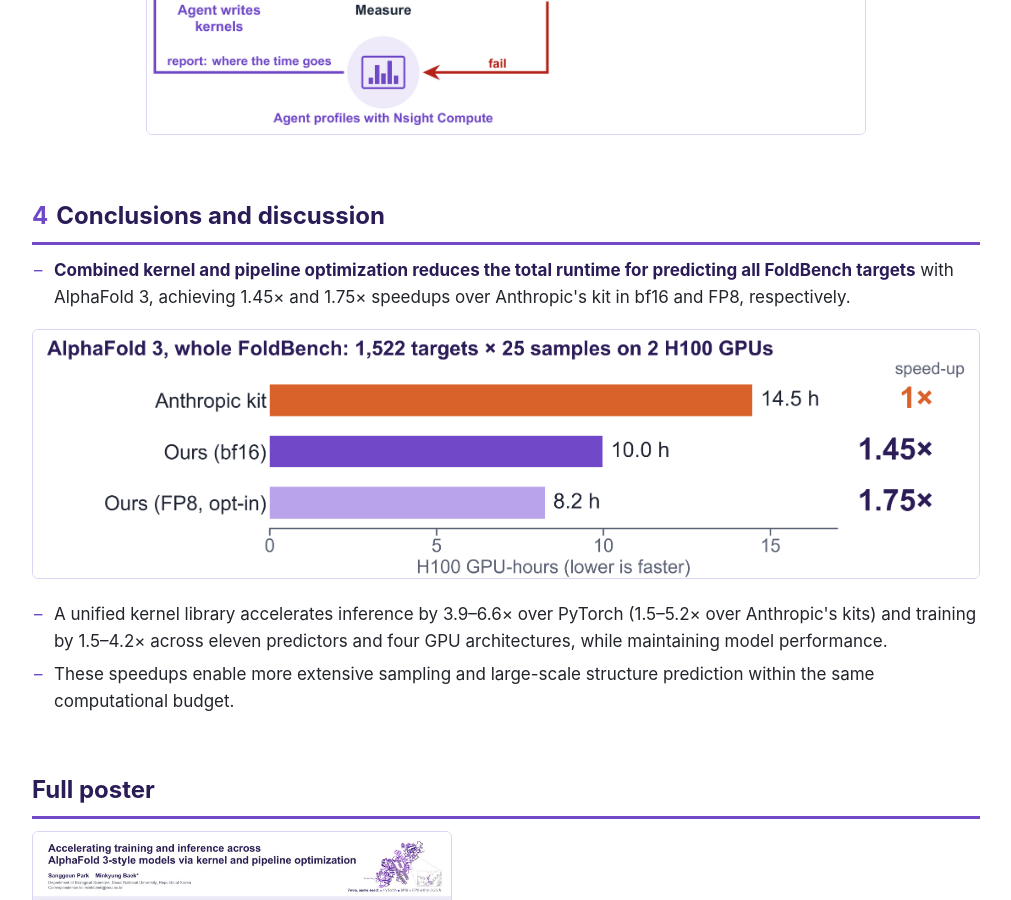
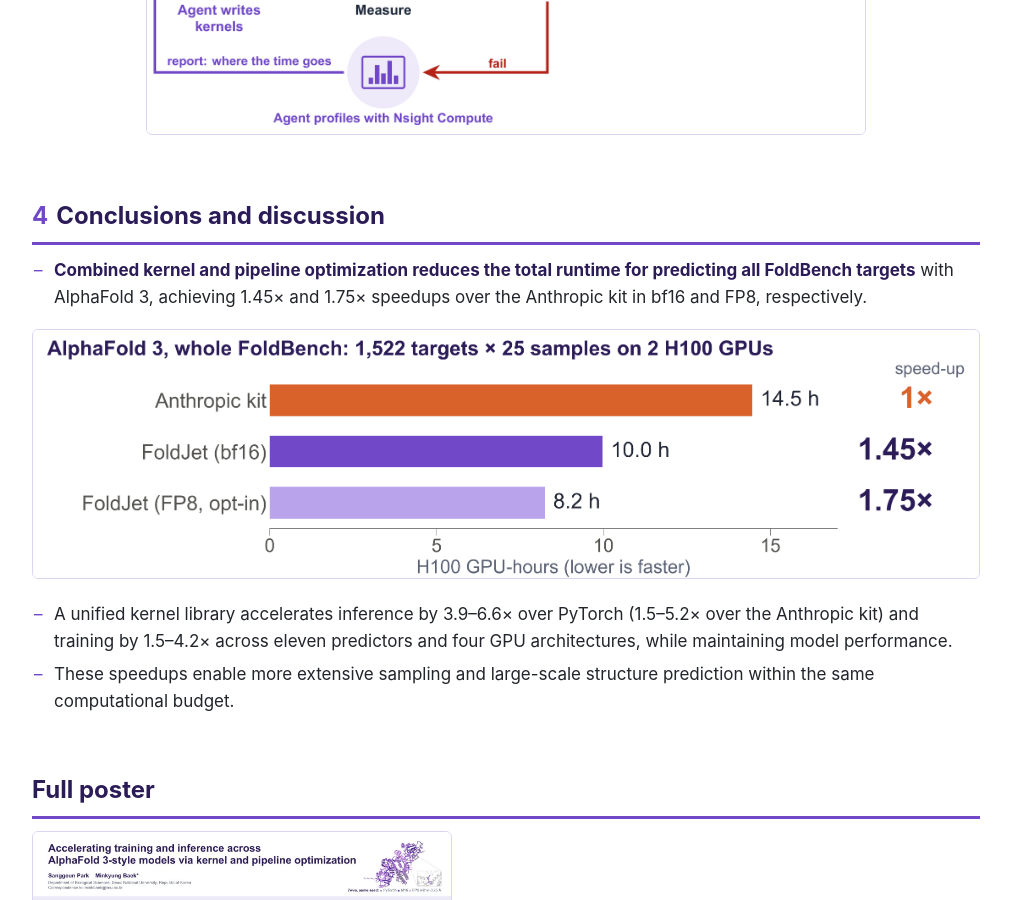
Before and after one commit to SanggeunParrk/SanggeunParrk.github.io, a Jekyll site: the page casp17/index.html, which Jekyll copies as it is, in a window 1280 px wide and 900 px high, scrolled down 4287 px. Shown: the whole window, without its empty margins (134-1145 px from the left). Built offline with Jekyll 4.4.1, drawn with Linux system fonts in a browser that asks for light colours; some of the changed text lies outside the part shown.

Commit message:
casp17: FoldJet labels in figures, 'Anthropic kit' in text, OpenDDE kit dot
Co-Authored-By: Claude Opus 5.5 <noreply@anthropic.com>

```diff
--- a/casp17/index.html
+++ b/casp17/index.html
@@ -73,11 +73,11 @@
     <section style="padding-top:22px">
       <h2>Key results</h2>
       <figure>
-        <img src="img/big_inf_E.png" alt="Inference speed-up over PyTorch per predictor on an H100, 3.9 to 6.6 times; over Anthropic's kits 1.5 to 5.2 times">
-        <figcaption>Inference: median speed-up per predictor on an H100 over the same model with PyTorch operators, and over Anthropic's drop-in, per-predictor kit (5I28, 1–16 copies, 128–2,048 tokens; all under compile + CUDA graphs, kits in their fast mode).</figcaption>
+        <img src="img/big_inf_E.png" alt="Inference speed-up over PyTorch per predictor on an H100, 3.9 to 6.6 times; over the Anthropic kit 1.5 to 5.2 times">
+        <figcaption>Inference: median speed-up per predictor on an H100 over the same model with PyTorch operators, and over the Anthropic kit, a drop-in, per-predictor package (5I28, 1–16 copies, 128–2,048 tokens; all under compile + CUDA graphs, kits in their fast mode).</figcaption>
       </figure>
       <figure>
-        <img src="img/big_train_C.png" alt="Training speed per GPU relative to the best alternative: ours is 3.1, 1.5, 1.7 and 4.2 times faster on H100, A100, RTX 5090 and B200">
+        <img src="img/big_train_C.png" alt="Training speed per GPU relative to the best alternative: FoldJet is 3.1, 1.5, 1.7 and 4.2 times faster on H100, A100, RTX 5090 and B200">
         <figcaption>Training: AlphaFold 3, 384 tokens, speed per training example on four GPUs relative to the best alternative (compiled cuEquivariance on every GPU).</figcaption>
       </figure>
       <figure>
@@ -106,7 +106,7 @@
     <ul>
       <li><b>Protenix v1 fine-tuning runs 3.4× faster per step</b>, with a median loss difference of 0.001 from compiled PyTorch (compared with a step-to-step variation of 0.019).</li>
     </ul>
-    <figure><img src="img/body_loss.png" alt="Fine-tuning loss per optimizer step, ours against compiled PyTorch"></figure>
+    <figure><img src="img/body_loss.png" alt="Fine-tuning loss per optimizer step, FoldJet against compiled PyTorch"></figure>
   </section>
   <section>
     <h2><span class="n">3</span>Agent-assisted kernel development and optimization</h2>
@@ -120,11 +120,11 @@
   <section>
     <h2><span class="n">4</span>Conclusions and discussion</h2>
     <ul>
-      <li><b>Combined kernel and pipeline optimization reduces the total runtime for predicting all FoldBench targets</b> with AlphaFold 3, achieving 1.45× and 1.75× speedups over Anthropic's kit in bf16 and FP8, respectively.</li>
+      <li><b>Combined kernel and pipeline optimization reduces the total runtime for predicting all FoldBench targets</b> with AlphaFold 3, achieving 1.45× and 1.75× speedups over the Anthropic kit in bf16 and FP8, respectively.</li>
     </ul>
-    <figure><img src="img/body_foldbench.png" alt="H100 GPU-hours for AlphaFold 3 on the whole FoldBench: Anthropic's kit 14.5, our bf16 10.0, FP8 8.2"></figure>
+    <figure><img src="img/body_foldbench.png" alt="H100 GPU-hours for AlphaFold 3 on the whole FoldBench: Anthropic kit 14.5, FoldJet bf16 10.0, FoldJet FP8 8.2"></figure>
     <ul>
-      <li>A unified kernel library accelerates inference by 3.9–6.6× over PyTorch (1.5–5.2× over Anthropic's kits) and training by 1.5–4.2× across eleven predictors and four GPU architectures, while maintaining model performance.</li>
+      <li>A unified kernel library accelerates inference by 3.9–6.6× over PyTorch (1.5–5.2× over the Anthropic kit) and training by 1.5–4.2× across eleven predictors and four GPU architectures, while maintaining model performance.</li>
       <li>These speedups enable more extensive sampling and large-scale structure prediction within the same computational budget.</li>
     </ul>
   </section>
```
Also changed, not shown: casp17/img/big_inf_E.png, casp17/img/big_train_C.png, casp17/img/body_foldbench.png, casp17/img/body_loss.png, casp17/img/body_rmsd.png, casp17/img/poster_preview.jpg, 1 other file.
